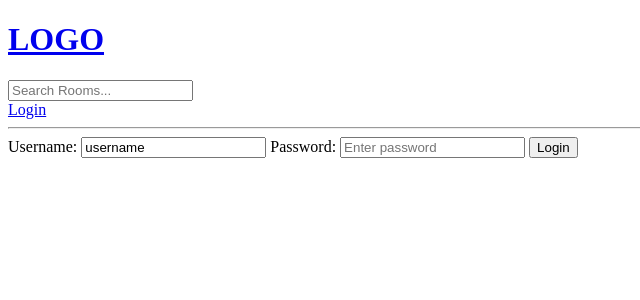
After one commit to tanmay-khot/my-first-project, a Django app: page /login/ in a window 1280 px wide. The commit adds this page. Shown: the top 300 px of the page, without its empty margins (0-640 px from the left). Run offline with Django 5.2, Linux system fonts and the light colour scheme.

Commit message:
i have made login link and username search and password and can login

```diff
--- /dev/null
+++ b/base/templates/base/login_register.html
@@ -0,0 +1,21 @@
+{% extends 'main.html' %}
+
+
+{% block content %}
+
+<div>
+    <form method="POST"  action="">
+        {% csrf_token %}
+
+        <label>Username:</label>
+        <input type="text" value="username" placeholder="Enter Username" />
+
+        <label>Password:</label>
+        <input type="password" name="password" placeholder="Enter password" />
+
+        <input type="submit" value="Login" />
+
+    </form>
+</div>
+
+{% endblock content %}
--- a/base/urls.py
+++ b/base/urls.py
@@ -2,6 +2,8 @@ from django.urls import path
 from . import views
 
 urlpatterns = [
+    path('login/', views.loginpage, name="login"),
+
     path ('', views.home,  name="home"),
     path ('room/<str:pk>/', views.room,  name="room"),
 
@@ -9,4 +11,5 @@ urlpatterns = [
     path('update-room/<str:pk>/', views.updateRoom, name="update-room"),
     path('delete-room/<str:pk>/', views.deleteRoom, name="delete-room"),
 
+
 ]
--- a/base/views.py
+++ b/base/views.py
@@ -1,5 +1,7 @@
 from django.shortcuts import render, redirect
+from django.contrib import messages
 from django.db.models import Q
+from django.contrib.auth.models import User
 from .models import Room, Topic
 from .forms import RoomForm
 # Create your views here.
@@ -8,6 +10,22 @@ from .forms import RoomForm
  #   {'id':1, 'name':'Lets learn python!'},
   # {'id':3, 'name':'Frontend developers'},
 #]
+
+
+def loginpage(request):
+
+    if request.method == 'POST':
+        username = request.POST.get('username')
+        password = request.POST.get('password')
+
+        try:
+            user = User.objects.get(username=username)
+        except:
+            messages.error(request, ' User does not exist ')
+
+    context = {}
+    return render(request, 'base/login_register.html', context)
+
 
 
 
--- a/templates/main.html
+++ b/templates/main.html
@@ -9,6 +9,14 @@
 
     {%include 'navbar.html' %}
 
+    {% if messages %}
+    <ul class="messages">
+        {% for message in messages %}
+        <li></li>{{ message }}</li>
+            {% endfor %}
+    </ul>
+    {% endif %}
+
     {% block content  %}
 
 
--- a/templates/navbar.html
+++ b/templates/navbar.html
@@ -2,6 +2,7 @@
     <h1>LOGO</h1>
 
 </a>
+
 
 <form method="GET" action="{% url 'home' %}">
     <input type="text" name="q" placeholder="Search Rooms..." />
@@ -9,5 +10,7 @@
 
 </form>
 
+<a href="{% url 'login' %}">Login</a>
+
 
 <hr>
```
